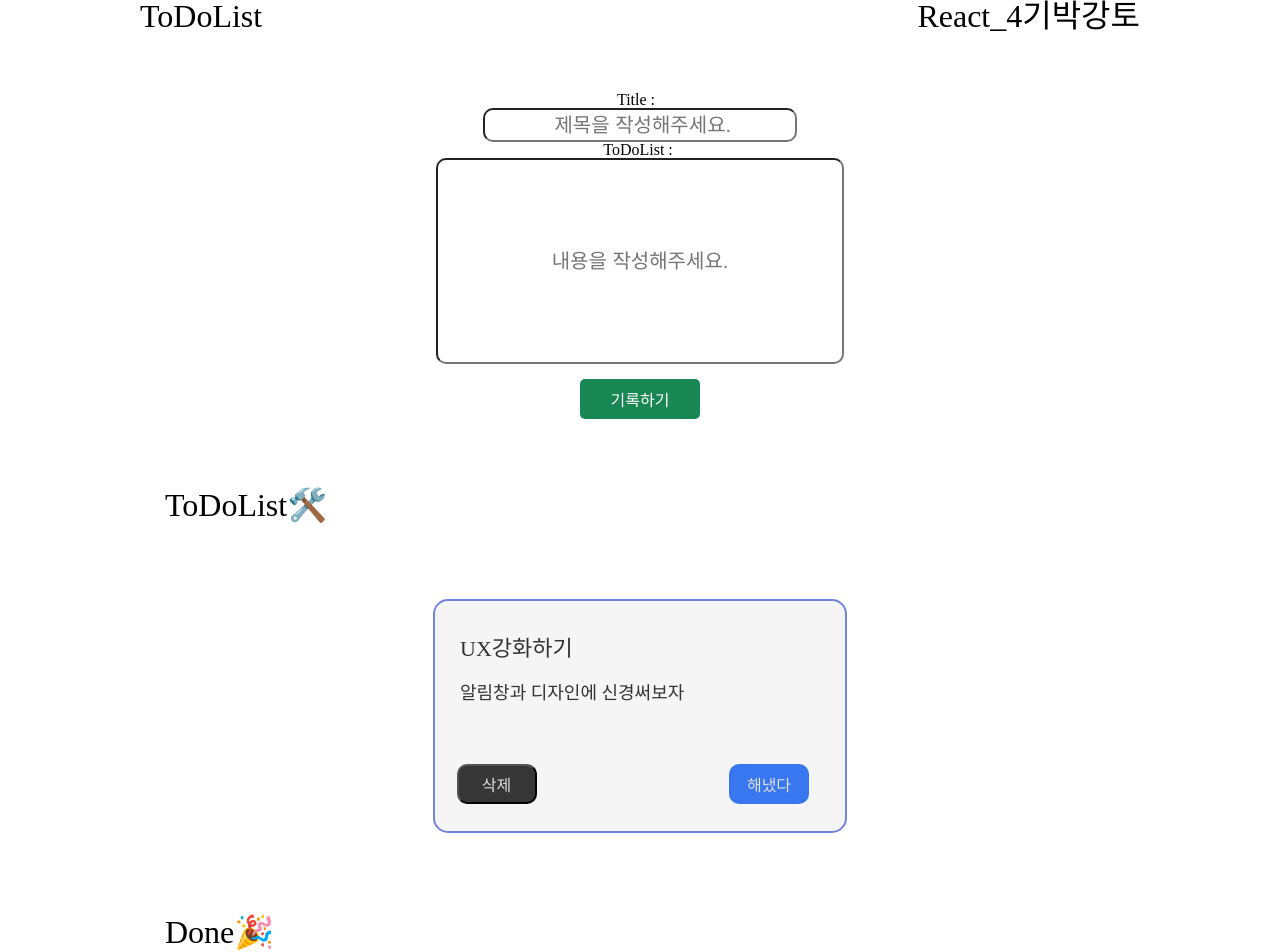
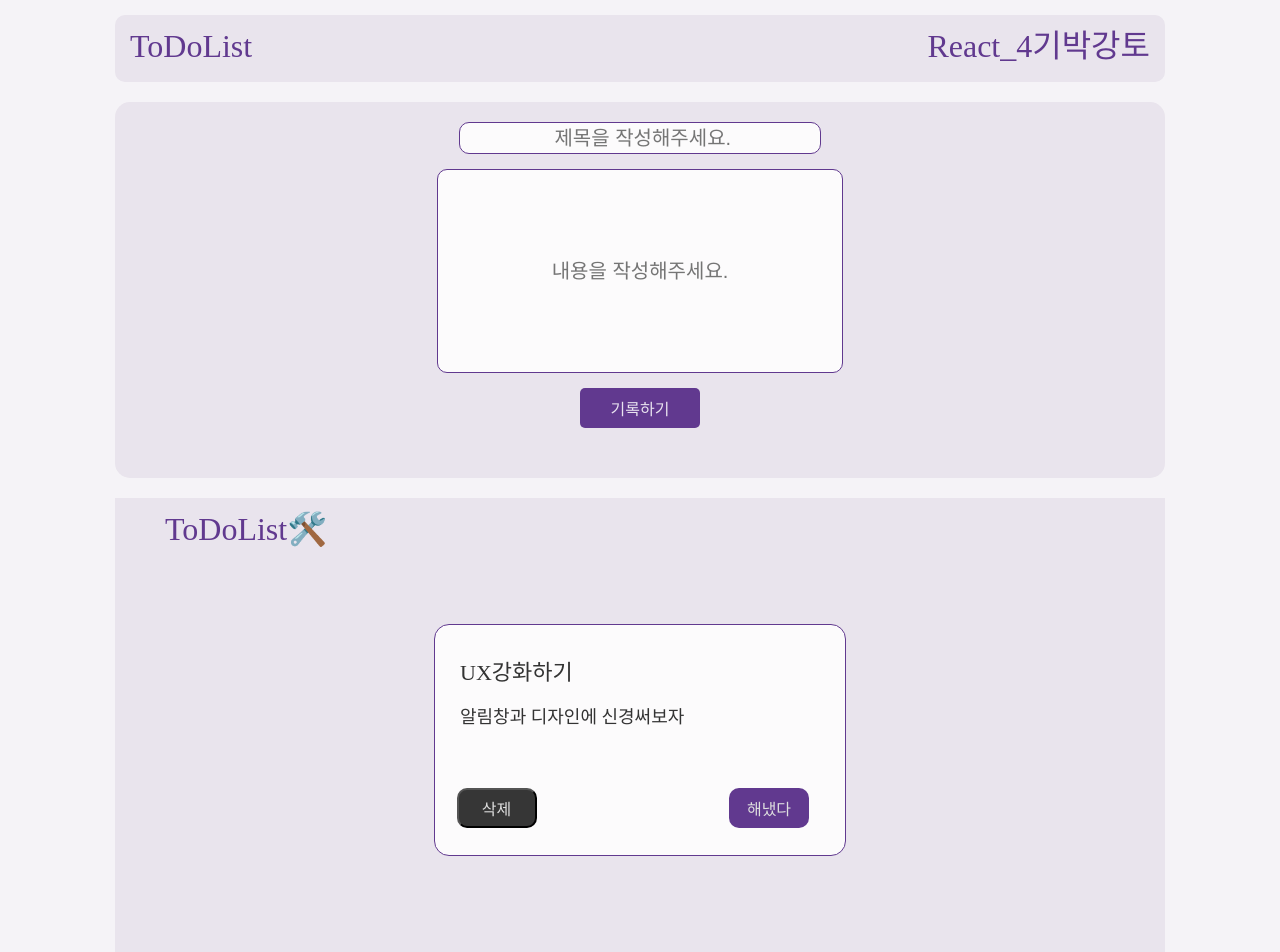
Before and after one commit to gidalim/todolist, a React (Create React App) app: page / in a window 1280 px wide. Shown: the top 952 px of the page. Built offline with nearby package versions, Linux system fonts and the light colour scheme.

Commit message:
css테마 보라색으로 수정

```diff
--- a/src/App.css
+++ b/src/App.css
@@ -2,6 +2,10 @@ html {
   display: flex;
   justify-content: center;
   scroll-behavior: smooth;
+}
+
+body {
+  background-color: #f5f3f7;
 }
 
 #root {
@@ -20,17 +24,21 @@ input::placeholder {
 
 .headerSet {
   display: flex;
-  width: 1000px;
+  width: 1020px;
   font-size: 32px;
   justify-content: space-between;
   align-items: center;
-  padding-bottom: 20px;
+  border-radius: 10px;
+  background-color: #e9e4ed;
+  color: #61398f;
+  padding: 15px 15px 20px 15px;
+  margin-top: 15px;
 }
 
 .labelArea {
   display: flex;
-  background-color: #ffffff;
-  width: 300px;
+  background-color: #e9e4ed;
+  width: 950px;
   flex-direction: column;
   border-radius: 15px;
   padding: 20px 50px 50px 50px;
@@ -50,9 +58,11 @@ input::placeholder {
 
 .inputData > .inputTitle {
   display: flex;
+  border: 1.5px solid #61398f;
+  background-color: #ffffffdc;
   align-items: center;
   justify-content: center;
-  width: 300px;
+  width: 350px;
   height: 20px;
   border-radius: 10px;
   font-size: 20px;
@@ -61,8 +71,11 @@ input::placeholder {
 
 .inputData > .inputDoList {
   display: flex;
+  border: 1.5px solid #61398f;
+  background-color: #ffffffdc;
   justify-content: flex-start;
   border-radius: 10px;
+  margin-top: 15px;
   width: 400px;
   height: 200px;
   font-size: 20px;
@@ -73,16 +86,16 @@ input::placeholder {
   justify-content: center;
   align-items: center;
   border-radius: 5px;
-  background-color: #198754;
+  background-color: #61398f;
   font-size: 1rem;
-  color: white;
+  color: #ffffffdc;
   border: transparent;
   width: 120px;
   height: 40px;
 }
 
 .labelArea > .submitBtn:hover {
-  background-color: #157347;
+  background-color: #512881;
   transition: all 0.3s;
 }
 
@@ -102,8 +115,9 @@ input::placeholder {
   max-width: 1200px;
   min-width: 800px;
   min-height: 800px;
-  background-color: #ffffff;
+  background-color: #e9e4ed;
   font-size: 32px;
+  color: #61398f;
 }
 
 .ToDoList,
@@ -112,6 +126,7 @@ input::placeholder {
   align-items: flex-end;
   font-size: 32px;
   margin: 0 10px -5px 50px;
+  padding-top: 15px;
 }
 .mainArea > .ListBox > .ReadyItemBox {
   display: flex;
@@ -137,8 +152,8 @@ input::placeholder {
   justify-content: center;
   width: 380px;
   height: 200px;
-  border: 2px solid #7185da;
-  background-color: #f5f5f5;
+  border: 1.5px solid #61398f;
+  background-color: #ffffffdc;
   margin: 15px;
   padding: 15px;
   border-radius: 15px;
@@ -205,7 +220,7 @@ input::placeholder {
 }
 
 .doneYetBtn > .doneBtn > .submitBtn {
-  background-color: #3977f0;
+  background-color: #61398f;
   color: #dfdfdf;
   border: transparent;
   font-size: 1rem;
@@ -216,7 +231,7 @@ input::placeholder {
   margin-right: 1rem;
 }
 .doneYetBtn > .doneBtn > .submitBtn:hover {
-  background-color: #0a58ca;
+  background-color: #512881;
   transition: all 0.3s;
 }
 
--- a/src/components/ToDoList/AddList.jsx
+++ b/src/components/ToDoList/AddList.jsx
@@ -42,9 +42,7 @@ function AddList(props) {
   return (
     <>
       <div className='inputData'>
-        Title : &nbsp;
         <input type="text" maxLength={"22"} className='inputTitle' placeholder=' 제목을 작성해주세요.' value={title} onChange={addTitle} />
-        ToDoList :&nbsp;
         <input type="text" className='inputDoList' placeholder='내용을 작성해주세요.' value={doList} onChange={addList} />
       </div>
       <Button clickEventHandler={AddButtonHandler}>기록하기</Button>
```
